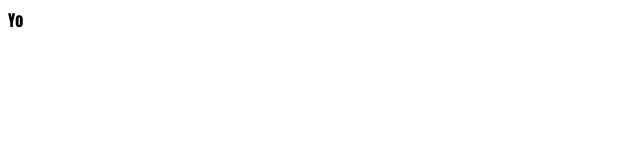
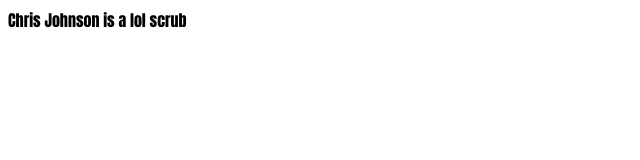
Before and after one commit to 19TyebkhanD/19TyebkhanD.github.io, a plain HTML site: page index.html in a window 1280 px wide. Shown: the whole page, without its empty margins (0-640 px from the left). Drawn offline with Linux system fonts and the light colour scheme.

Commit message:
Update index.html

```diff
--- a/index.html
+++ b/index.html
@@ -1 +1 @@
-<p style="font-family: 'Impact';">Yo</p>
+<p style="font-family: 'Impact';">Chris Johnson is a lol scrub</p>
```
